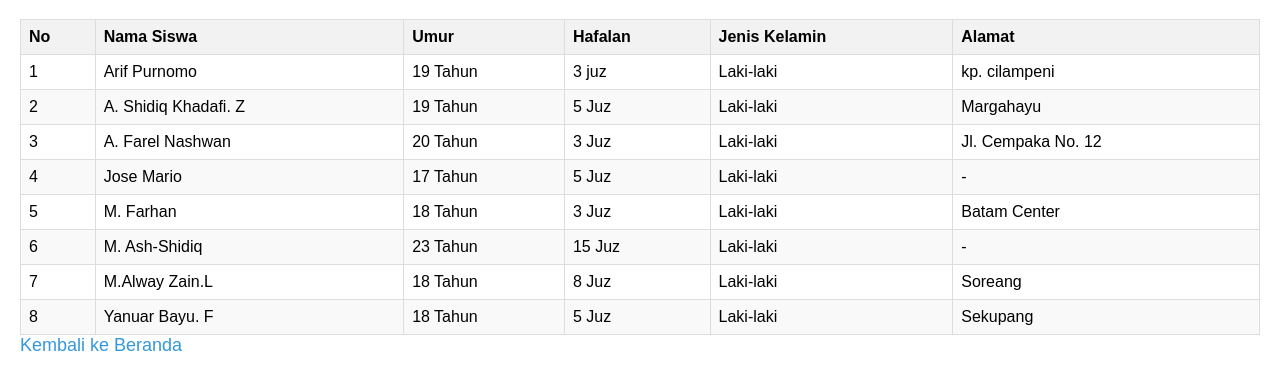
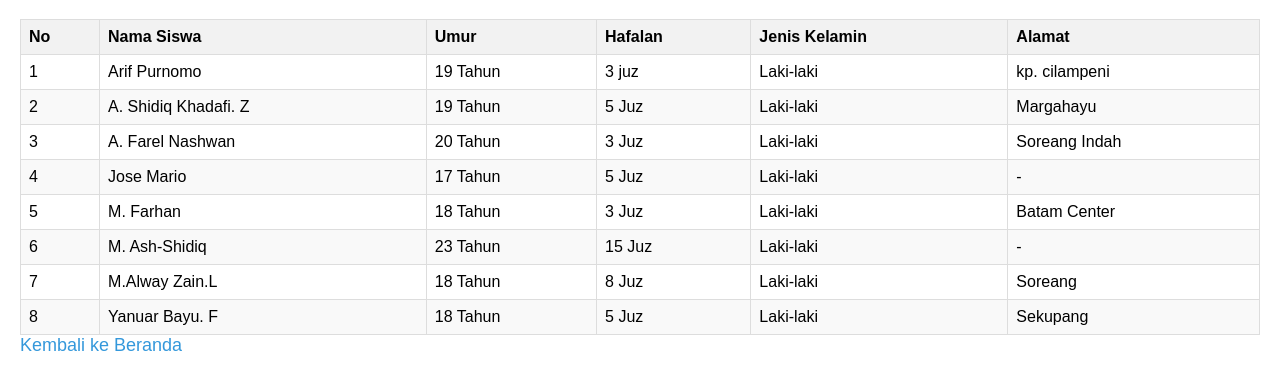
Before and after one commit to arifpurnomo-max/Tugas-IT-website-Profil-STFQ-Plus-Bandung, a plain HTML site: page Tugas IT website Profil STFQ Plus Bandung/table.html in a window 1280 px wide. Shown: the part 61-450 px from the top of the page. Drawn offline with Linux system fonts and the light colour scheme.

Commit message:
menambahkan file link favicon

```diff
--- a/Tugas IT website Profil STFQ Plus Bandung/table.html
+++ b/Tugas IT website Profil STFQ Plus Bandung/table.html
@@ -4,7 +4,9 @@
     <meta charset="UTF-8">
     <meta name="viewport" content="width=device-width, initial-scale=1.0">
     <link rel="stylesheet" href="styles1.css">
+    <link rel="shortcut icon" href="images/p1.jpg" type="image/x-icon">
     <title>Tabel santri stfq</title>
+
 </head>
 <body>
     <h1>Data Santri Stfq Plus Bandung</h1>
@@ -42,7 +44,7 @@
                 <td>20 Tahun</td>
                 <td>3 Juz</td>
                 <td>Laki-laki</td>
-                <td>Jl. Cempaka No. 12</td>
+                <td>Soreang Indah</td>
             </tr>
             <tr>
                 <td>4</td>
```
Also changed, not shown: Tugas IT website Profil STFQ Plus Bandung/404.html (+2 -1 lines), Tugas IT website Profil STFQ Plus Bandung/index login.html (+1 -0 lines), Tugas IT website Profil STFQ Plus Bandung/web.html (+1 -0 lines).
